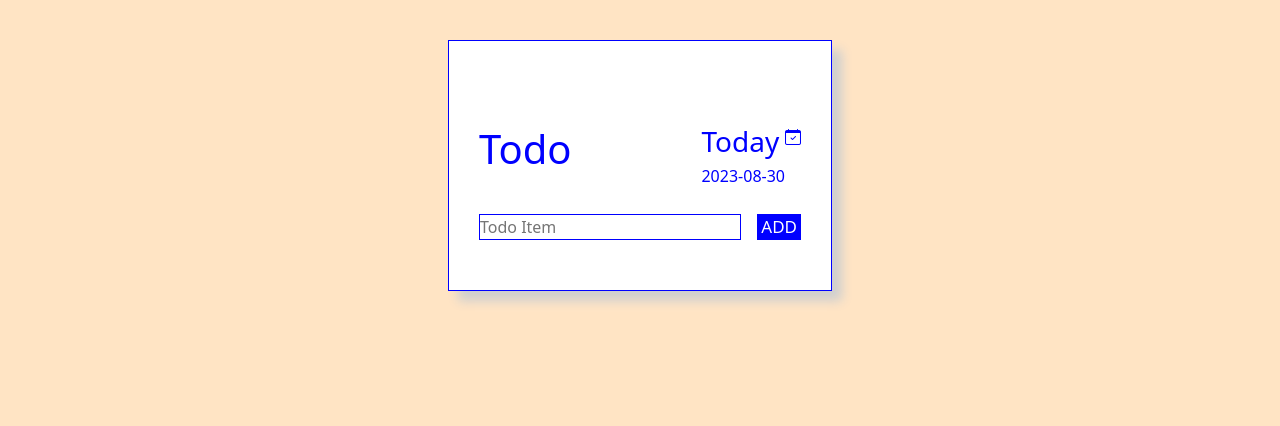
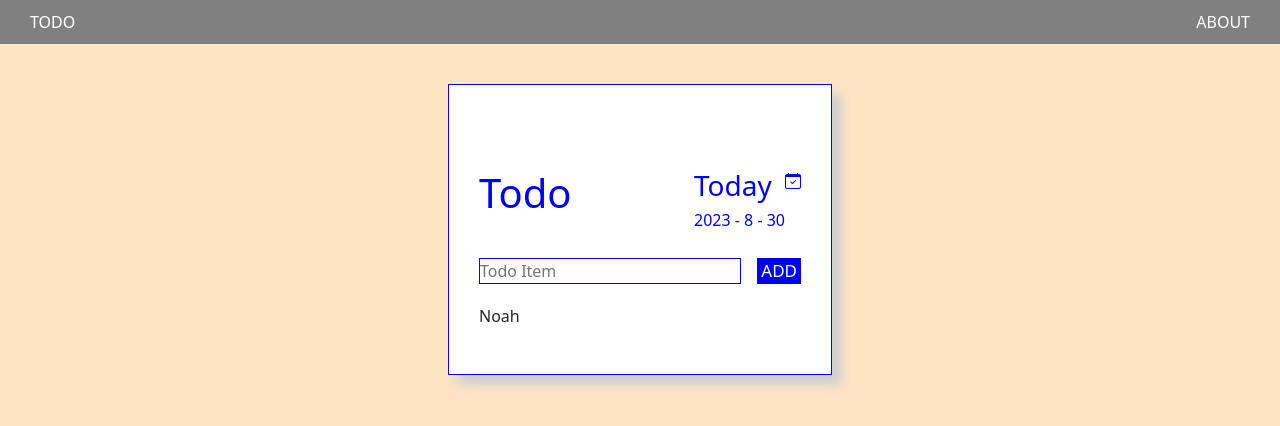
Before and after one commit to adenirannoah1234/to-do-list, a plain HTML site: page index.html in a window 1280 px wide. Drawn offline with nearby package versions, Linux system fonts and the light colour scheme.

Commit message:
initial changes

```diff
--- a/css/styles.css
+++ b/css/styles.css
@@ -61,6 +61,18 @@ button{
     color: blue;
     height: 50px;
 }
+nav{
+    display: flex;
+    align-items: center;
+    justify-content: space-between;
+    background-color: gray;
+    padding: 10px 30px;
+    width: 100%;
+}
+nav a{
+    color: white;
+    text-decoration: none;
+}
 @media screen and (max-width: 992px){
     .todomain{
         width: 50%;
--- a/index.html
+++ b/index.html
@@ -9,6 +9,9 @@
     <title>To-do-list</title>
 </head>
 <body>
+    <div class="nav">
+
+    </div>
     <div class="todomain">
           <p class="alert"></p>
         <div class="todochild">
@@ -28,8 +31,9 @@
         <div class="paragraph">
 
         </div>
+        <P class="localstorage"></P>
+    </div>
 
-    </div>
     <script src="js/index.js"></script>
 </body>
 </html>
--- a/js/index.js
+++ b/js/index.js
@@ -2,6 +2,12 @@ const toDo = document.querySelector('#listing');
 const submitBtn = document.querySelector('.submit')
 const alert = document.querySelector('.alert');
 const paraGraph = document.querySelector('.paragraph');
+document.querySelector('.nav').innerHTML = `<nav>
+<a href="/">TODO</a>
+<a href="#">ABOUT</a>
+</nav>
+`;
+
 
 submitBtn.addEventListener('click', function (e) {
     e.preventDefault()
@@ -13,6 +19,7 @@ submitBtn.addEventListener('click', function (e) {
         }, 5000)
     } else {
         paraGraph.innerHTML += `<p>${toDo.value}</p>`
+        toDo.value = '';
     }
 })
 
@@ -22,8 +29,7 @@ function updateDate() {
     const month = now.getMonth() + 1; // Months are zero-based
     const day = now.getDate();
 
-    // Format the date as yyyy-mm-dd
-    const formattedDate = `${year}-${String(month).padStart(2, '0')}-${String(day).padStart(2, '0')}`;
+    const formattedDate = `${year} - ${month} - ${day}`;
 
     // Update the content of the date element
     const dateElement = document.getElementById('date');
@@ -37,3 +43,10 @@ function updateDate() {
 
 
 // tip calculator media queries, object and function.
+
+// local storage
+
+localStorage.setItem('username', 'Noah');
+localStorage.setItem('AGE', '25');
+const x = localStorage.getItem('username')
+document.querySelector('.localstorage').textContent = x
```
